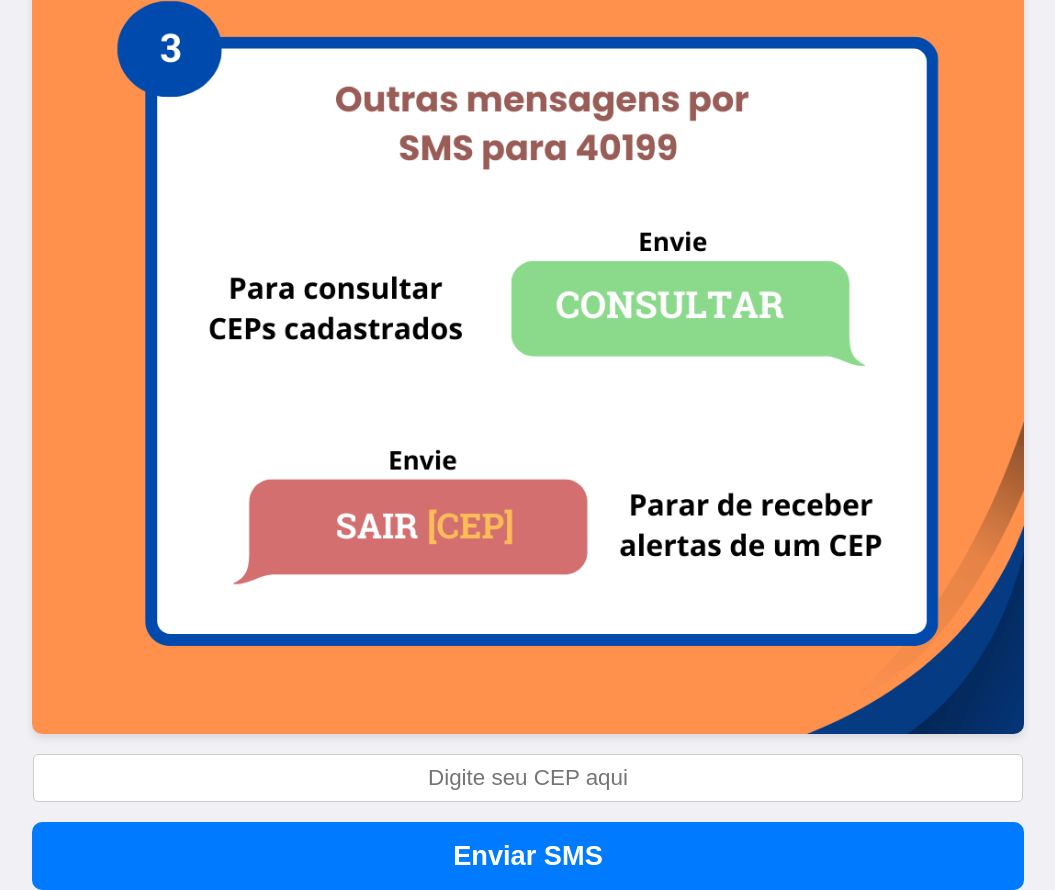
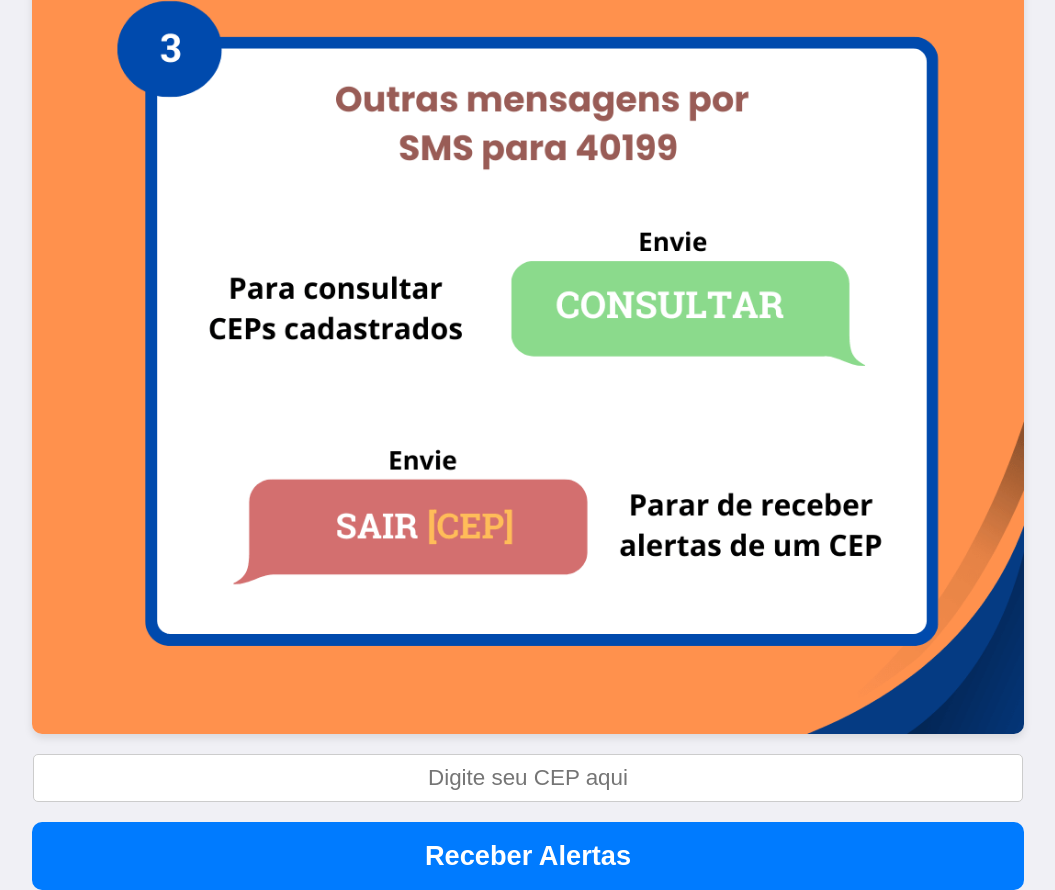
Before and after one commit to iz-brum/sms-alerta, a plain HTML site: page index.html in a window 1280 px wide. Shown: the part 1234-2124 px from the top of the page, without its empty margins (112-1167 px from the left). Drawn offline with Linux system fonts and the light colour scheme; some packages are replaced by stand-ins of ours; a script that the page names is missing.

Commit message:
Atualizar texto do botão para 'Receber Alertas'
- Alteração do texto do botão de 'Enviar SMS' para 'Receber Alertas' para melhorar a clareza e a experiência do usuário.

```diff
--- a/index.html
+++ b/index.html
@@ -180,7 +180,7 @@
     <p>Leia o cartão abaixo. Depois, insira seu CEP e clique no botão para abrir o app de mensagens e enviar o SMS.</p>
     <img src="cad_sms_alertas.png" alt="Instruções de envio de SMS" onclick="toggleImageSize()">
     <input type="text" id="cep" placeholder="Digite seu CEP aqui">
-    <button onclick="redirectToSMS()">Enviar SMS</button>
+    <button onclick="redirectToSMS()">Receber Alertas</button>
 </body>
 
 </html>
```
